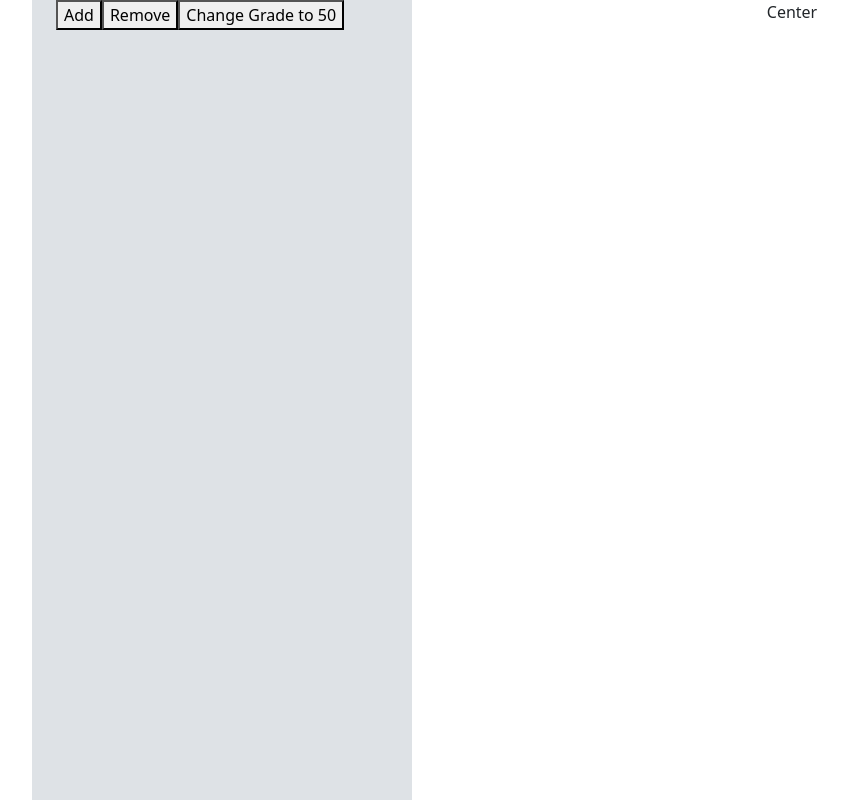
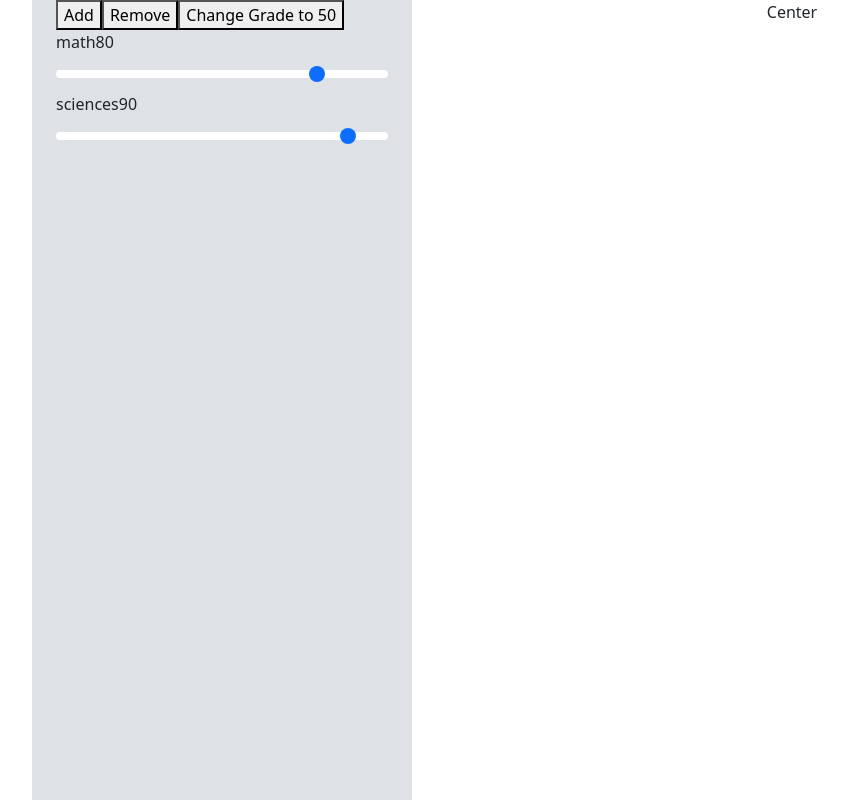
Before and after one commit to anthonyaboukhalil/gpa-calculator, a React (Create React App) app: page / in a window 1280 px wide. Both pictures are taken after a click on the button "Add". Shown: the whole page, without its empty margins (38-886 px from the left). Built offline with nearby package versions, Linux system fonts and the light colour scheme.

Commit message:
Rendering the subjects

```diff
--- a/src/App.js
+++ b/src/App.js
@@ -1,7 +1,6 @@
 import React from "react";
-import { Container } from "react-bootstrap";
 import { Slider } from "./components/Slider.js";
-import { useSelector } from "react-redux";
+import Subjects from "./components/Subjects.js";
 function App() {
   return (
     <div className="container">
@@ -10,6 +9,7 @@ function App() {
           <div className="container d-flex flex-column   ">
             <div>
               <Slider label="Math" />
+              <Subjects />
             </div>
           </div>
         </div>
--- a/src/components/Slider.js
+++ b/src/components/Slider.js
@@ -14,7 +14,6 @@ export const Slider = ({ label, grade = 0 }) => {
   const handleClick = () => {
     dispatch(addSubject({ name: "math", grade: 80 }));
     dispatch(addSubject({ name: "sciences", grade: 90 }));
-    console.log(subjects);
   };
 
   return (
@@ -23,7 +22,6 @@ export const Slider = ({ label, grade = 0 }) => {
       <button
         onClick={() => {
           dispatch(deleteSubject({ name: "math", grade: 80 }));
-          console.log(subjects);
         }}
       >
         Remove
--- /dev/null
+++ b/src/components/Subjects.js
@@ -0,0 +1,46 @@
+import React from "react";
+import { useSelector, useDispatch } from "react-redux";
+import {
+  addSubject,
+  deleteSubject,
+  changeGrade,
+} from "../features/subjectsSlice";
+
+const Subjects = () => {
+  const dispatch = useDispatch();
+  const subjects = useSelector((state) => state.subjects.subjects);
+
+  const handleChange = (event) => {
+    // console.log(event.target);
+    dispatch(
+      changeGrade({ name: event.target.name, grade: event.target.value })
+    );
+  };
+
+  const renderSubjects = () => {
+    const renderedSubjects = subjects.map((subject) => {
+      return (
+        <div key={subject.name}>
+          <label className="form-label">
+            {subject.name}
+            {subject.grade}
+          </label>
+          <input
+            className="form-range"
+            type="range"
+            min="0"
+            max="100"
+            value={subject.grade}
+            onChange={handleChange}
+            step={0.25}
+            name={subject.name}
+          />
+        </div>
+      );
+    });
+    return renderedSubjects;
+  };
+  return <div>{renderSubjects()}</div>;
+};
+
+export default Subjects;
```
Also changed, not shown: 1 other file (tests, documents, lock files or other folders).
